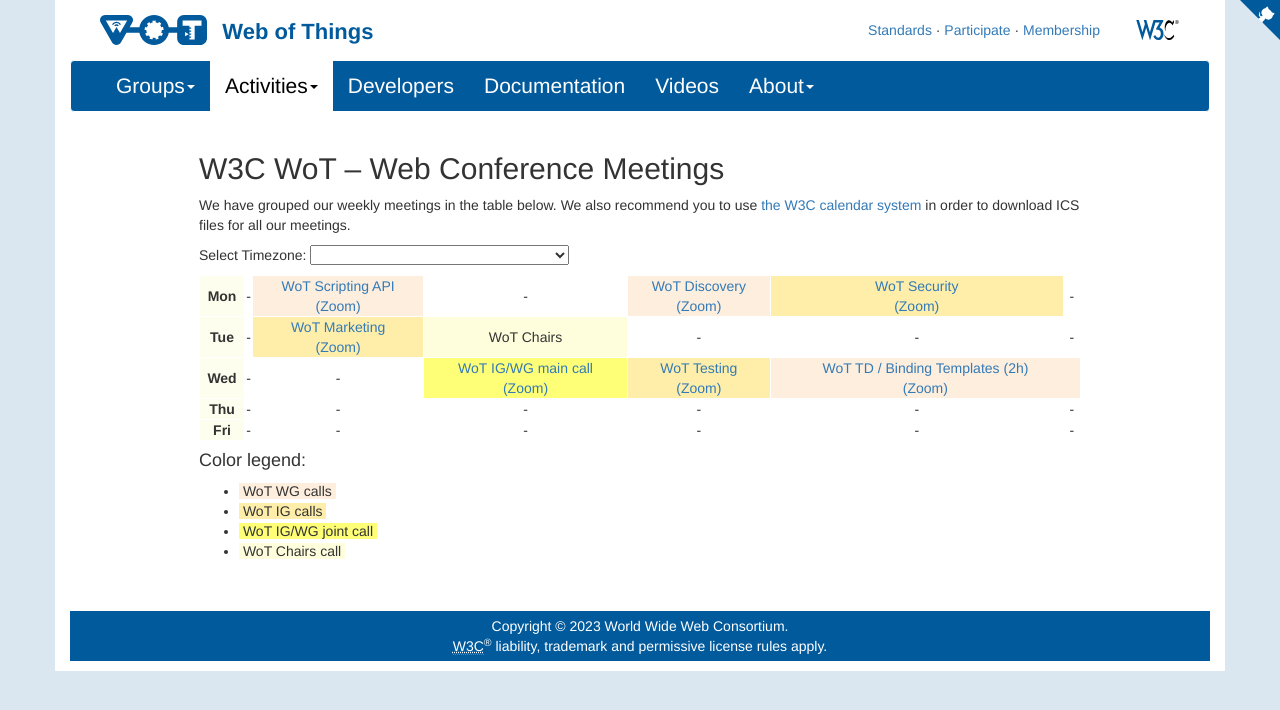
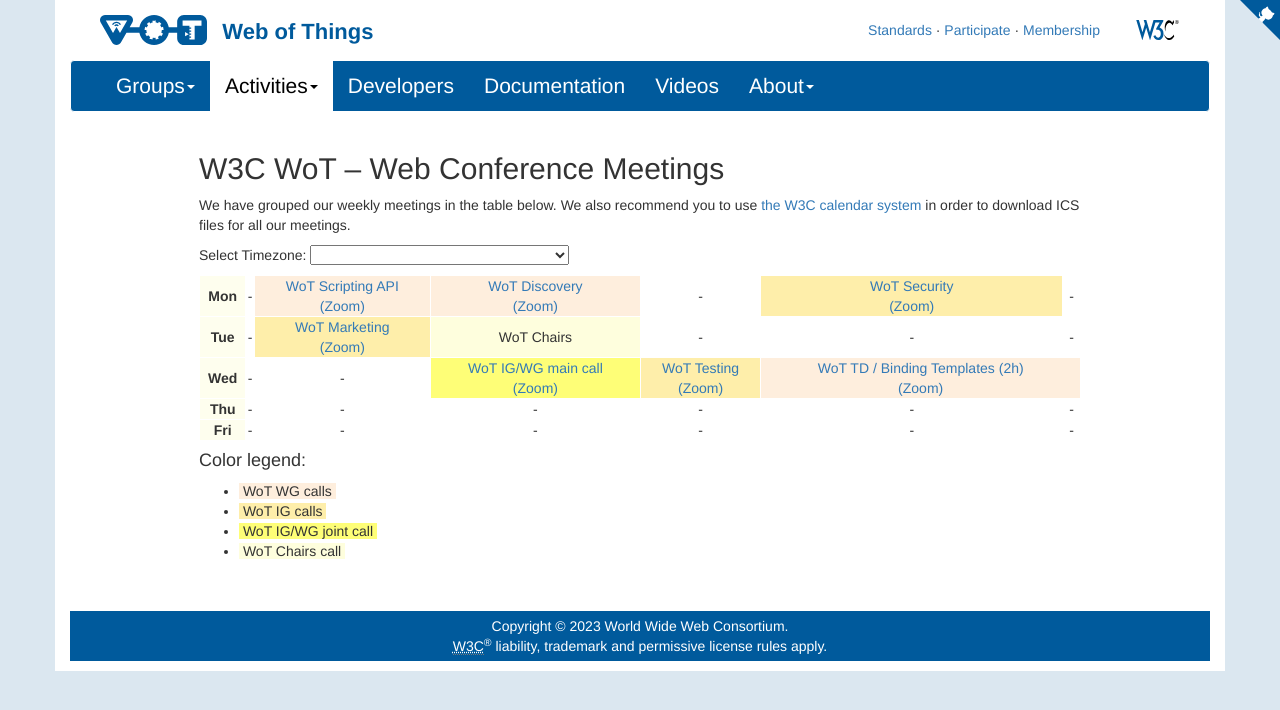
Before and after one commit to w3c/wot-marketing, a Jekyll site: the page built from docs/activities/meetings/index.html, in a window 1280 px wide. Shown: the top 710 px of the page. Built offline with Jekyll 4.4.1, drawn with Linux system fonts in a browser that asks for light colours; nearby versions of some CDN libraries; comment, search, counter and statistics services are not loaded.

Commit message:
move discovery 1 hour early

```diff
--- a/docs/activities/meetings/index.html
+++ b/docs/activities/meetings/index.html
@@ -196,11 +196,11 @@
                     href="https://www.w3.org/WoT/IG/wiki/WG_WoT_Scripting_API_WebConf" target="_blank">WoT Scripting API</a><br><a rel="nofollow"
                     class="external text" href="https://www.w3.org/groups/ig/wot/calendar" target="_blank">(Zoom)</a>
             </td>
-            <td style="text-align:center;">-</td>
             <td style="background-color: #FEEEDD; text-align:center;"><a rel="nofollow" class="external text"
                     href="https://www.w3.org/WoT/IG/wiki/WG_WoT_Discovery_WebConf" target="_blank">WoT Discovery</a><br><a rel="nofollow"
                     class="external text" href="https://www.w3.org/groups/ig/wot/calendar" target="_blank">(Zoom)</a>
             </td>
+            <td style="text-align:center;">-</td>
 	    <td style="background-color: #FEEEAA; text-align:center;"><a rel="nofollow" class="external text"
                     href="https://www.w3.org/WoT/IG/wiki/IG_Security_WebConf" target="_blank">WoT Security</a><br><a rel="nofollow"
                     class="external text" href="https://www.w3.org/groups/ig/wot/calendar" target="_blank">(Zoom)</a>
```
